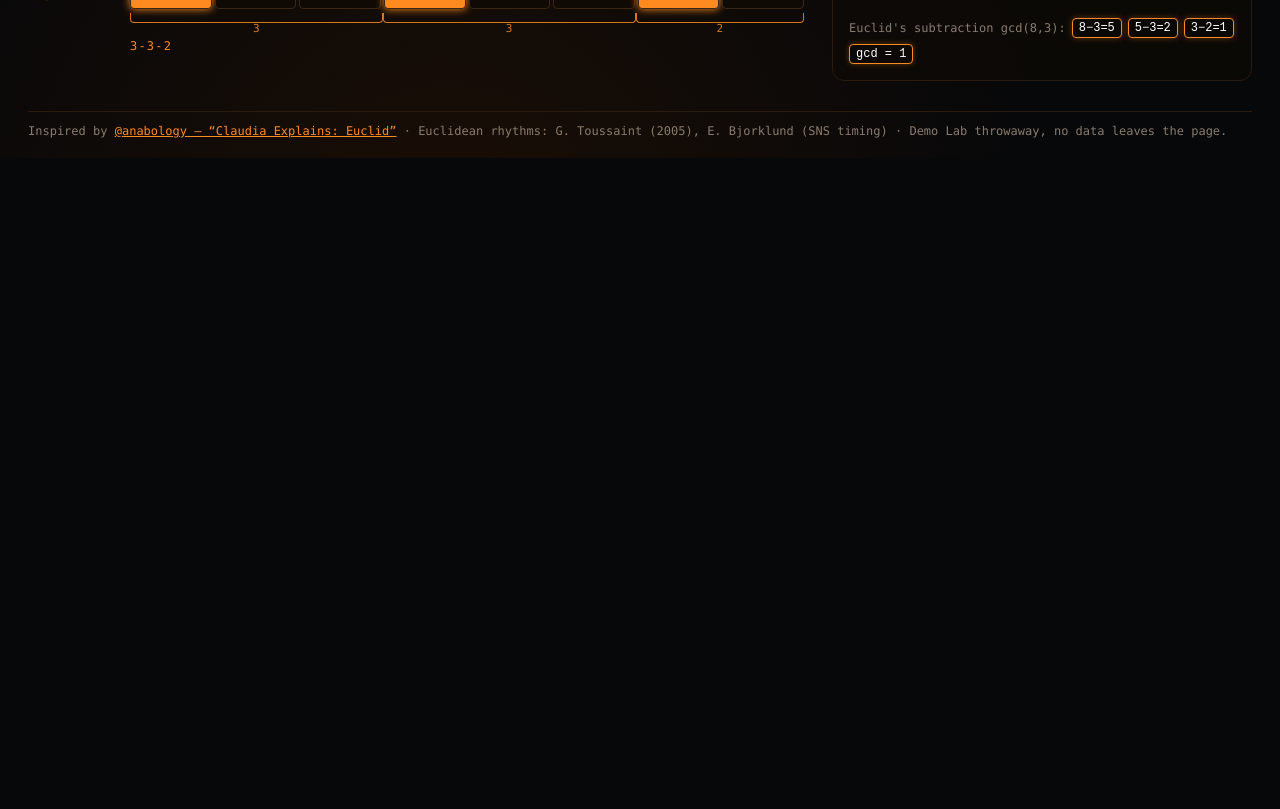
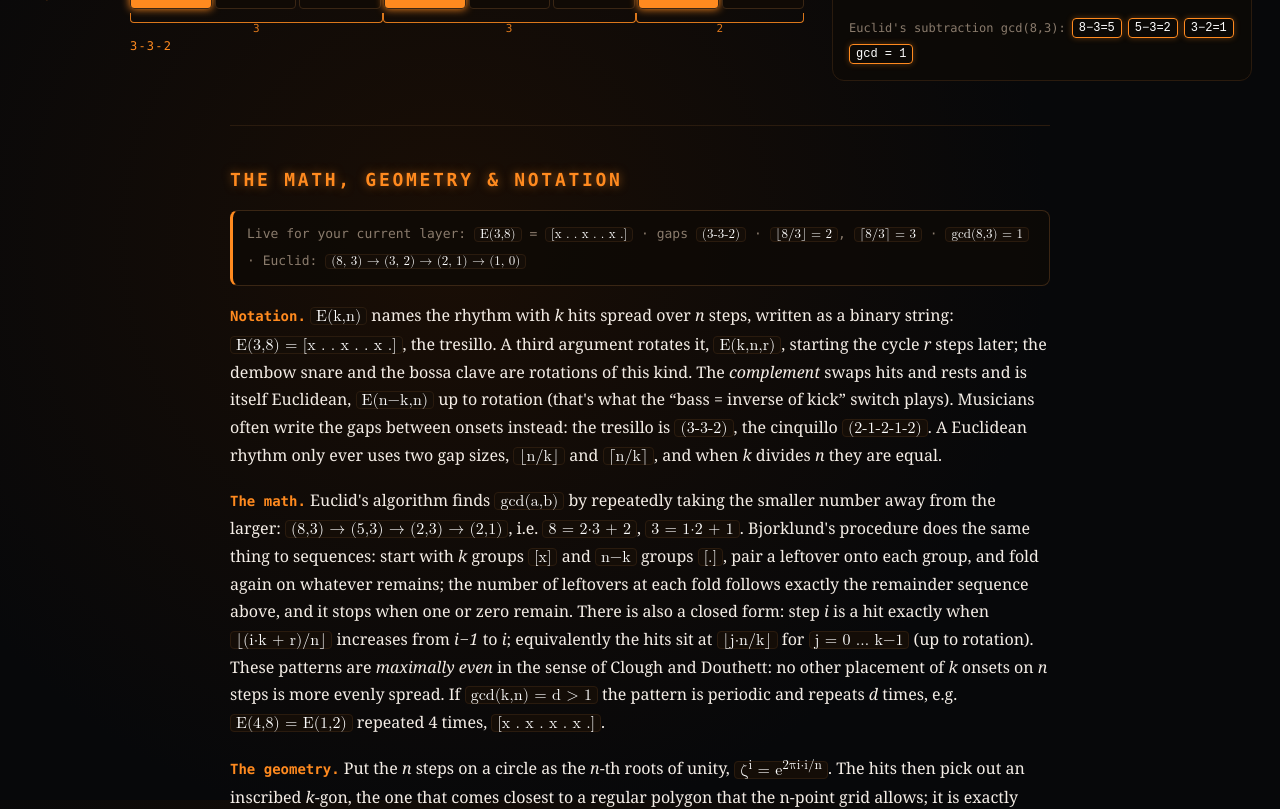
Before and after one commit to jehinkle/xbookmark-demos, a React (Vite) app: page / in a window 1280 px wide. Shown: the part 800-1609 px from the top of the page. Before the commit the page ends 958 px from the top, so only its background shows below. Built offline with nearby package versions, Linux system fonts and the light colour scheme.

Commit message:
Add math, geometry & notation section

```diff
--- a/src/App.jsx
+++ b/src/App.jsx
@@ -1,5 +1,6 @@
 import { useEffect, useMemo, useRef, useState } from 'react'
 import { euclid, groups, bjorklund, gcdTrace } from './lib/euclid'
+import MathNotes from './MathNotes'
 import { getCtx, play } from './lib/audio'
 
 const VOICES = ['kick', 'snare', 'hat', 'bell', 'bass']
@@ -283,6 +284,8 @@ export default function App() {
         </aside>
       </main>
 
+      <MathNotes k={cur.k} n={n} />
+
       <footer>
         Inspired by <a href="https://x.com/anabology/status/2112601639672566182" target="_blank" rel="noreferrer">@anabology — “Claudia Explains: Euclid”</a> ·
         Euclidean rhythms: G. Toussaint (2005), E. Bjorklund (SNS timing) · Demo Lab throwaway, no data leaves the page.
--- /dev/null
+++ b/src/MathNotes.jsx
@@ -0,0 +1,30 @@
+import { euclid } from './lib/euclid'
+
+const gcd = (a, b) => (b ? gcd(b, a % b) : a)
+function trace(a, b) {
+  const s = []; let x = a, y = b
+  if (!y) return s
+  while (y) { s.push(`(${x}, ${y})`); [x, y] = [y, x % y] }
+  s.push(`(${x}, 0)`); return s
+}
+const F = ({ children }) => <span className="f">{children}</span>
+
+export default function MathNotes({ k, n }) {
+  const pat = k > 0 ? euclid(k, n, 0) : Array(n).fill(0)
+  const idx = pat.map((v, i) => (v ? i : -1)).filter((i) => i >= 0)
+  const gaps = idx.map((p, j) => ((idx[(j + 1) % idx.length] - p + n) % n) || n)
+  const d = k > 0 ? gcd(k, n) : n
+  const lo = k ? Math.floor(n / k) : 0, hi = k ? Math.ceil(n / k) : 0
+  return (
+    <section className="math">
+      <h2>The math, geometry &amp; notation</h2>
+      <div className="live">Live for your current layer: <F>E({k},{n})</F> = <F>[{pat.map((v) => (v ? 'x' : '.')).join(' ')}]</F>
+        {k > 0 && <> · gaps <F>({gaps.join('-')})</F> · <F>⌊{n}/{k}⌋ = {lo}</F>, <F>⌈{n}/{k}⌉ = {hi}</F> · <F>gcd({n},{k}) = {d}</F>{d > 1 && <> → <F>E({k / d},{n / d})</F> repeated {d}×</>} · Euclid: <F>{trace(n, k).join(' → ')}</F></>}
+      </div>
+      <p><b>Notation.</b> <F>E(k,n)</F> names the rhythm with <i>k</i> hits spread over <i>n</i> steps, written as a binary string: <F>E(3,8) = [x . . x . . x .]</F>, the tresillo. A third argument rotates it, <F>E(k,n,r)</F>, starting the cycle <i>r</i> steps later; the dembow snare and the bossa clave are rotations of this kind. The <i>complement</i> swaps hits and rests and is itself Euclidean, <F>E(n−k,n)</F> up to rotation (that's what the “bass = inverse of kick” switch plays). Musicians often write the gaps between onsets instead: the tresillo is <F>(3‑3‑2)</F>, the cinquillo <F>(2‑1‑2‑1‑2)</F>. A Euclidean rhythm only ever uses two gap sizes, <F>⌊n/k⌋</F> and <F>⌈n/k⌉</F>, and when <i>k</i> divides <i>n</i> they are equal.</p>
+      <p><b>The math.</b> Euclid's algorithm finds <F>gcd(a,b)</F> by repeatedly taking the smaller number away from the larger: <F>(8,3) → (5,3) → (2,3) → (2,1)</F>, i.e. <F>8 = 2·3 + 2</F>, <F>3 = 1·2 + 1</F>. Bjorklund's procedure does the same thing to sequences: start with <i>k</i> groups <F>[x]</F> and <F>n−k</F> groups <F>[.]</F>, pair a leftover onto each group, and fold again on whatever remains; the number of leftovers at each fold follows exactly the remainder sequence above, and it stops when one or zero remain. There is also a closed form: step <i>i</i> is a hit exactly when <F>⌊(i·k + r)/n⌋</F> increases from <i>i−1</i> to <i>i</i>; equivalently the hits sit at <F>⌊j·n/k⌋</F> for <F>j = 0 … k−1</F> (up to rotation). These patterns are <i>maximally even</i> in the sense of Clough and Douthett: no other placement of <i>k</i> onsets on <i>n</i> steps is more evenly spread. If <F>gcd(k,n) = d &gt; 1</F> the pattern is periodic and repeats <i>d</i> times, e.g. <F>E(4,8) = E(1,2)</F> repeated 4 times, <F>[x . x . x . x .]</F>.</p>
+      <p><b>The geometry.</b> Put the <i>n</i> steps on a circle as the <i>n</i>‑th roots of unity, <F>ζ<sup>i</sup> = e<sup>2πi·i/n</sup></F>. The hits then pick out an inscribed <i>k</i>‑gon, the one that comes closest to a regular polygon that the n‑point grid allows; it is exactly regular iff <F>k | n</F> (four-on-the-floor's square, E(4,16)). Rotation <F>E(k,n,r)</F> is literally turning that polygon by <F>r·360°/n</F>, so all rotations share one shape. The complement is the polygon on the leftover vertices. On a 12‑step circle of semitones, <F>E(7,12)</F>, the bembé bell, is the diatonic major scale (the white keys) and <F>E(5,12)</F> is the pentatonic set of black keys: two complementary maximally even polygons. Stacking rings with different <i>k</i> on the same <i>n</i>, like the rings above, layers polygons into a polyrhythm, such as 3 against 4 in the dembow.</p>
+      <p className="credits"><b>Credits.</b> Euclid, <i>Elements</i> Book VII (c. 300 BC), for the algorithm. E. Bjorklund (2003), who used it to space timing pulses for the Spallation Neutron Source (SNS) at Los Alamos. G. Toussaint (2005), “The Euclidean Algorithm Generates Traditional Musical Rhythms,” which linked it to world rhythms. Maximal evenness: J. Clough &amp; J. Douthett.</p>
+    </section>
+  )
+}
--- a/src/index.css
+++ b/src/index.css
@@ -61,3 +61,9 @@ select { background:#120c07; color:var(--fg); border:1px solid #3a2614; padding:
 footer { margin-top: 30px; padding-top: 12px; border-top: 1px solid #2a1b0e; font-size: 12px; color: var(--mut) }
 footer a { color: var(--o) }
 @media (max-width: 1000px) { main { grid-template-columns: 1fr } }
+.math { max-width: 820px; margin: 44px auto 0; padding-top: 24px; border-top: 1px solid #2a1b0e; font-family: Georgia, 'Iowan Old Style', serif; font-size: 16px; line-height: 1.7 }
+.math h2 { font-family: ui-monospace, Menlo, monospace; color: var(--o); letter-spacing: .15em; text-transform: uppercase; font-size: 18px; text-shadow: 0 0 10px #ff8a1f88 }
+.math p b { color: var(--o); font-family: ui-monospace, Menlo, monospace; font-size: 14px }
+.math .f { font-family: 'Cambria Math', 'STIX Two Math', 'Latin Modern Math', serif; color: #fff; background: #140d07; border: 1px solid #2a1b0e; border-radius: 4px; padding: 0 5px; white-space: nowrap }
+.math .live { font-family: ui-monospace, Menlo, monospace; font-size: 13px; color: var(--mut); background:#0d0906cc; border:1px solid #3a2614; border-left: 3px solid var(--o); border-radius: 8px; padding: 10px 14px; line-height: 2 }
+.math .credits { font-size: 14px; color: var(--mut) }
```
